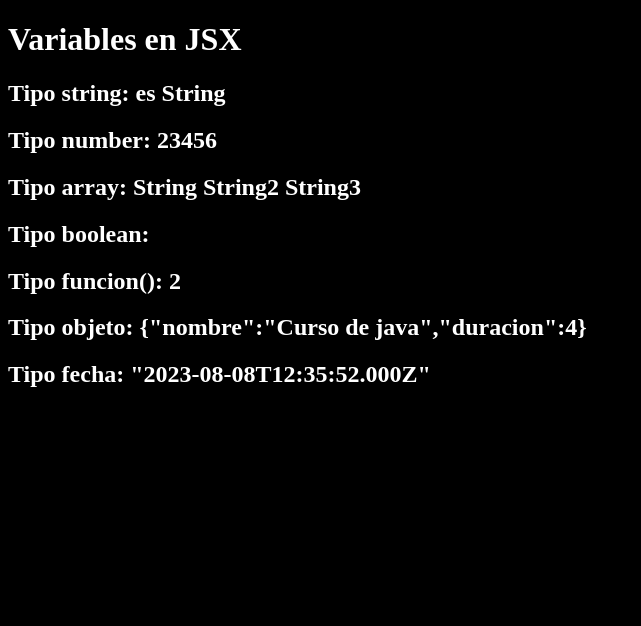
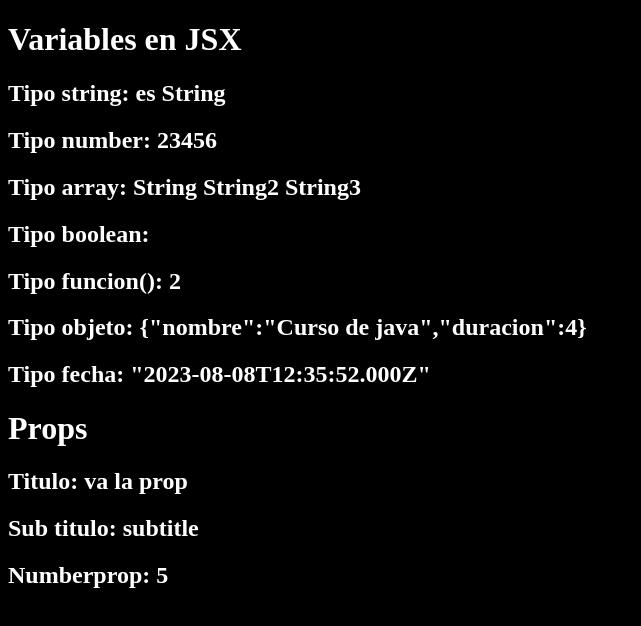
Before and after one commit to Vallejos1797/AppModel, a React (Vite) app: page / in a window 1280 px wide. Shown: the top 626 px of the page, without its empty margins (0-641 px from the left). Built offline with nearby package versions, Linux system fonts and the light colour scheme.

Commit message:
[Abraham]: props and communicate component father and son.

```diff
--- a/src/FirstComponent.jsx
+++ b/src/FirstComponent.jsx
@@ -1,13 +1,16 @@
+import PropTypes from 'prop-types'
+
+
 const string = 'es String'
 const number = 23456
-const array = [' String',' String2',' String3']
+const array = [' String', ' String2', ' String3']
 const boolean = false
 const funcion = () => 1 + 1
 const objeto = {nombre: 'Curso de java', duracion: 4}
-const fecha= new Date()
+const fecha = new Date()
 
 
-function FirstComponent() {
+function FirstComponent({title, subtitle, numberprop}) {
     return (
         <>
             <h1>Variables en JSX</h1>
@@ -18,10 +21,26 @@ function FirstComponent() {
             <h2>Tipo funcion(): {funcion()}</h2>
             <h2>Tipo objeto: {JSON.stringify(objeto)}</h2>
             <h2>Tipo fecha: {JSON.stringify(fecha)}</h2>
+            <h1>Props</h1>
+            <h2>Titulo: {title}</h2>
+            <h2>Sub titulo: {subtitle}</h2>
+            <h2>Numberprop: {numberprop + 1}</h2>
+
         </>
 
 
     )
 }
 
+FirstComponent.PropTypes = {
+    title: PropTypes.string.isRequired,
+    subtitle: PropTypes.string,
+}
+
+
+FirstComponent.defaultProps = {
+    title : "valor por defecto",
+    subtitle : "valor por defecto",
+    numberprop : 10,
+}
 export default FirstComponent;
--- a/src/main.jsx
+++ b/src/main.jsx
@@ -2,8 +2,9 @@ import React from 'react'
 import ReactDOM from 'react-dom/client'
 import FirstComponent from "./FirstComponent.jsx";
 import './styles.css'
+
 ReactDOM.createRoot(document.getElementById('root')).render(
     <React.StrictMode>
-        <FirstComponent></FirstComponent>
+        <FirstComponent title='va la prop' subtitle='subtitle' numberprop={4}></FirstComponent>
     </React.StrictMode>,
 )
```
